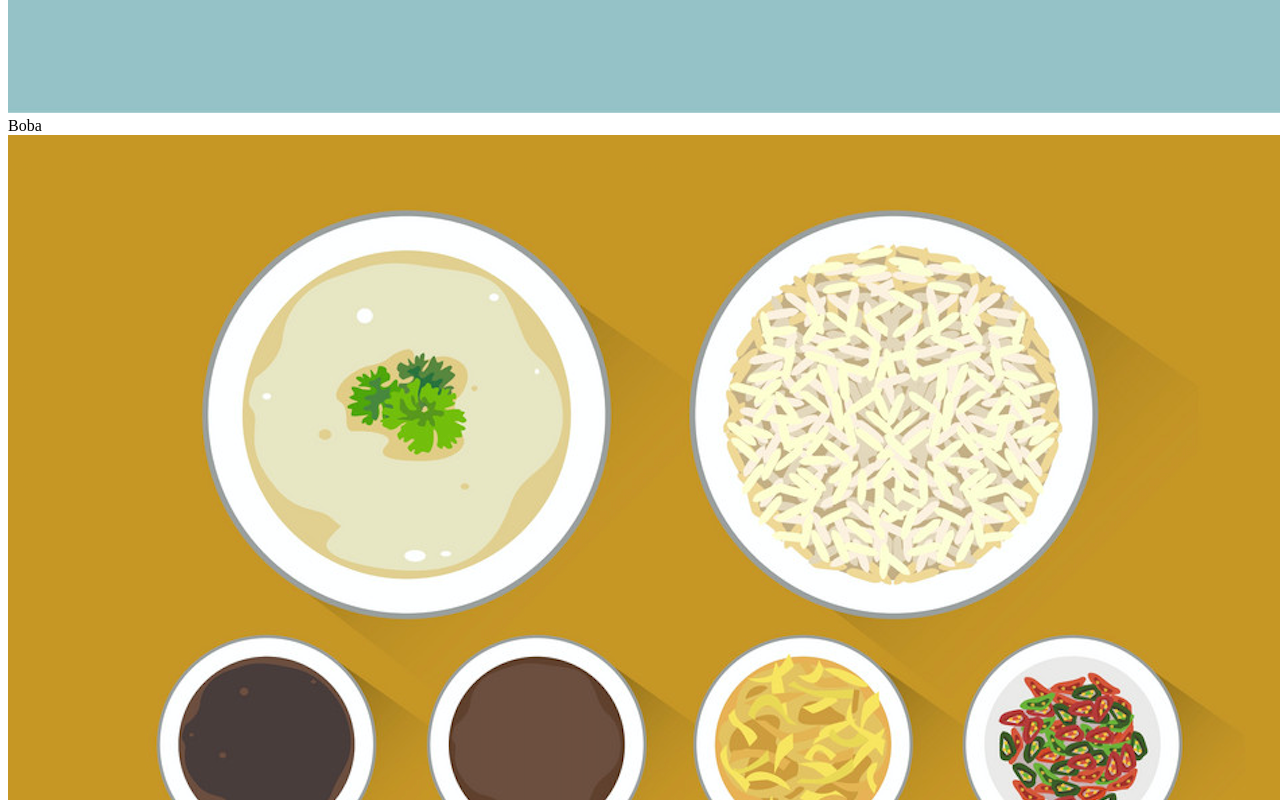
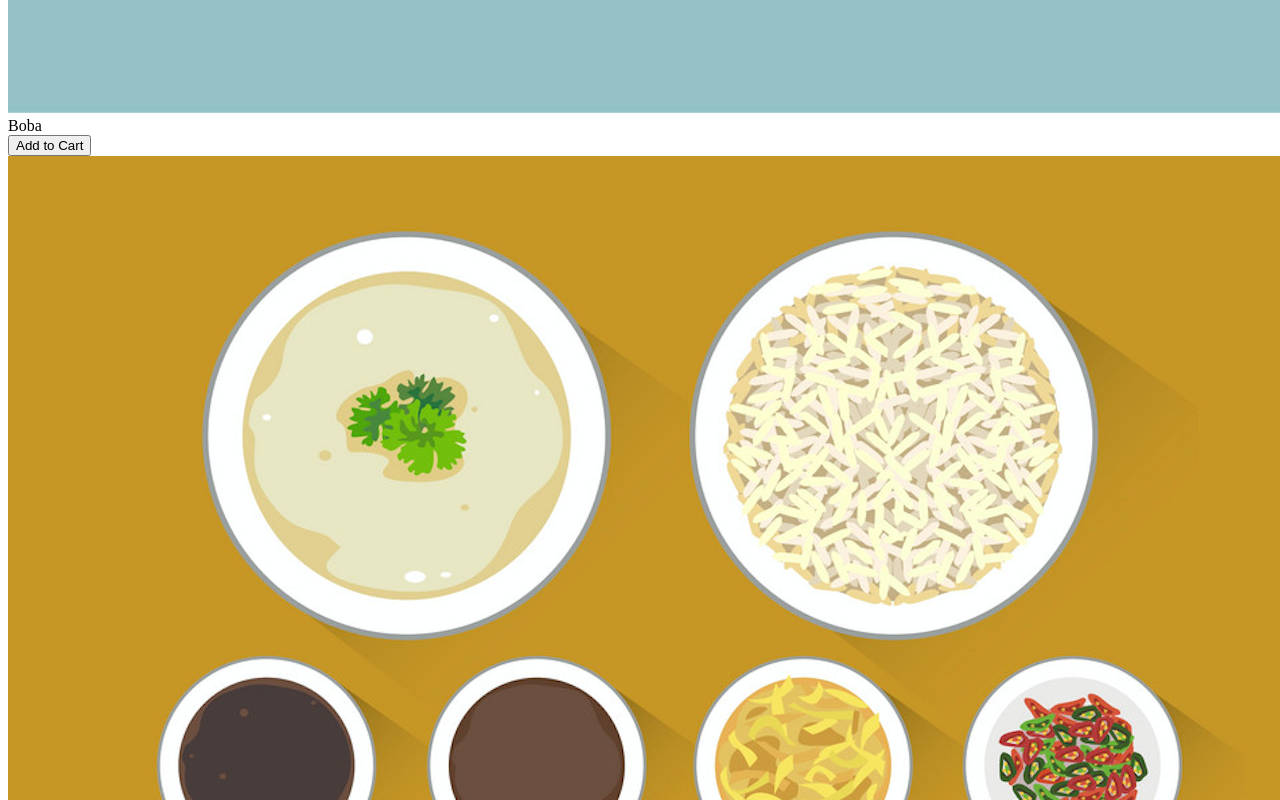
Before and after one commit to bensonjing/shopping-cart, a React (Create React App) app: page /shop in a window 1280 px wide. Shown: the part 4080-4880 px from the top of the page. Built offline with nearby package versions, Linux system fonts and the light colour scheme.

Commit message:
dev: setup add to cart function

```diff
--- a/src/App.js
+++ b/src/App.js
@@ -1,3 +1,4 @@
+import { useEffect, useState } from "react";
 import { BrowserRouter, Routes, Route } from "react-router-dom";
 
 import Home from "./page/Home";
@@ -5,11 +6,24 @@ import Shop from "./page/Shop";
 import Cart from "./page/Cart";
 
 function App() {
+  const [cart, setCart] = useState([]);
+
+  const handleAddToCart = (title) => {
+    setCart([...cart, title]);
+  };
+
+  useEffect(() => {
+    console.log(cart);
+  }, [cart]);
+
   return (
     <BrowserRouter>
       <Routes>
         <Route path="/" element={<Home />} />
-        <Route path="shop" element={<Shop />} />
+        <Route
+          path="shop"
+          element={<Shop handleAddToCart={handleAddToCart} />}
+        />
         <Route path="cart" element={<Cart />} />
       </Routes>
     </BrowserRouter>
--- a/src/components/Item.js
+++ b/src/components/Item.js
@@ -1,8 +1,9 @@
-export default function Item({ image, title }) {
+export default function Item({ image, title, handleAddToCart }) {
   return (
     <div className="item">
       <img src={image} alt={title} />
       <div className="title">{title}</div>
+      <button onClick={() => handleAddToCart(title)}>Add to Cart</button>
     </div>
   );
 }
--- a/src/page/Shop.js
+++ b/src/page/Shop.js
@@ -2,13 +2,18 @@ import Header from "../components/Header";
 import items from "../data/items";
 import Item from "../components/Item";
 
-export default function Shop() {
+export default function Shop(props) {
   return (
     <>
       <Header />
       <div id="shop_board">
         {items.map((item) => (
-          <Item key={item.title} image={item.src} title={item.title} />
+          <Item
+            key={item.title}
+            image={item.src}
+            title={item.title}
+            handleAddToCart={props.handleAddToCart}
+          />
         ))}
       </div>
     </>
```
